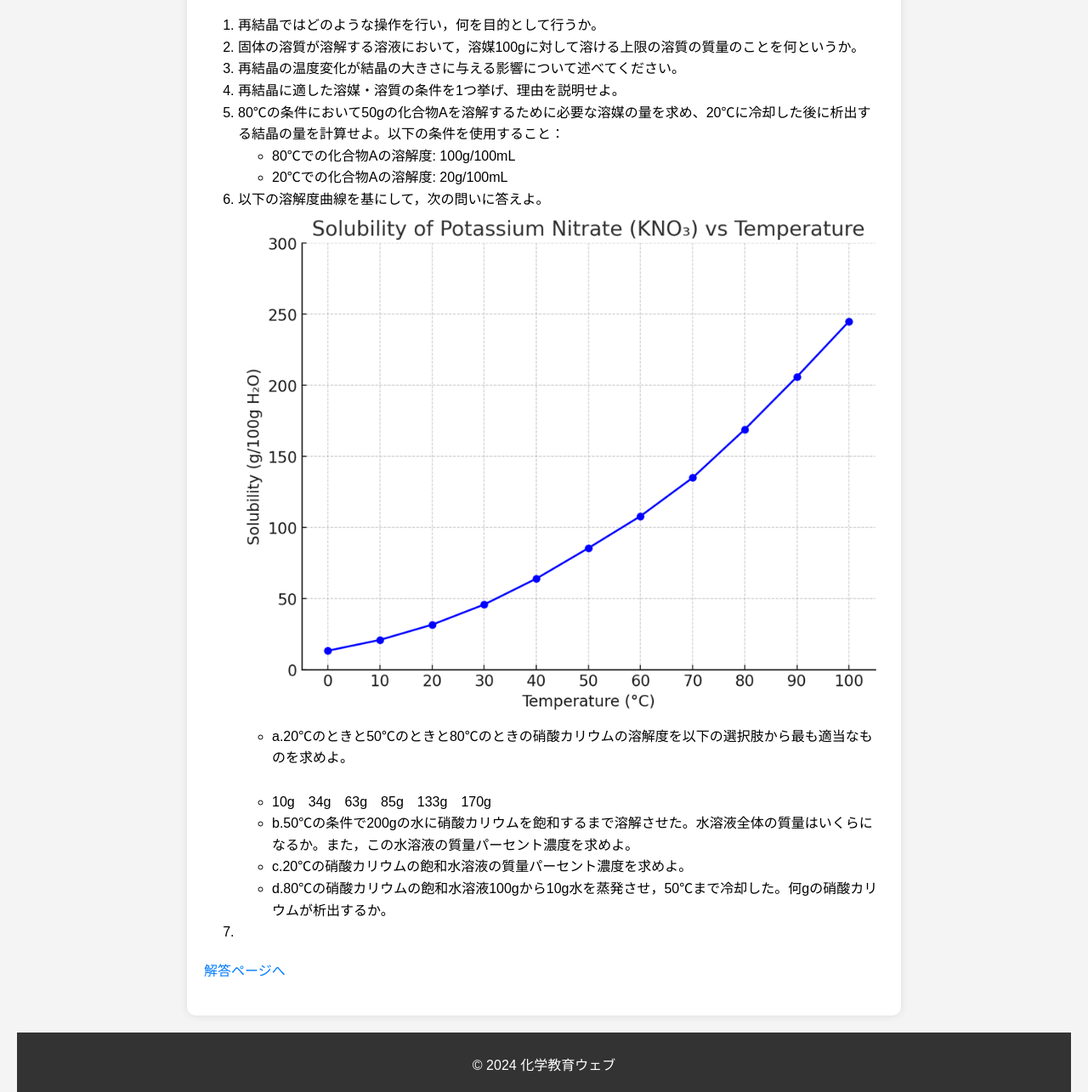
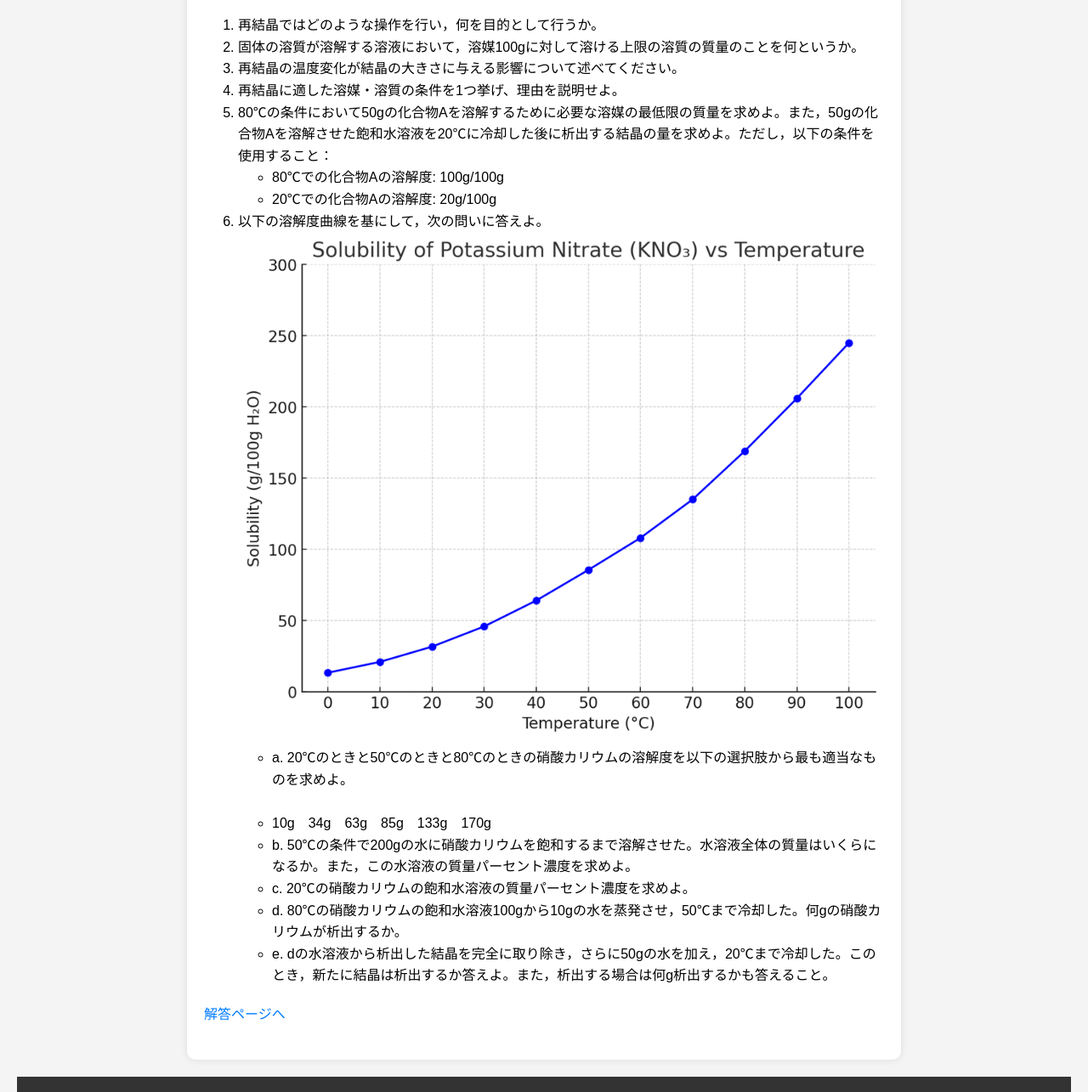
Before and after one commit to mikan1016/solubility-question, a plain HTML site: page index.html in a window 1280 px wide. Shown: the part 235-1520 px from the top of the page at 85% size. Drawn offline with Linux system fonts and the light colour scheme.

Commit message:
Update index.html

```diff
--- a/index.html
+++ b/index.html
@@ -69,24 +69,24 @@
             <li>再結晶の温度変化が結晶の大きさに与える影響について述べてください。</li>
             <li>再結晶に適した溶媒・溶質の条件を1つ挙げ、理由を説明せよ。</li>
             <li>
-                80℃の条件において50gの化合物Aを溶解するために必要な溶媒の量を求め、20℃に冷却した後に析出する結晶の量を計算せよ。以下の条件を使用すること：
+                80℃の条件において50gの化合物Aを溶解するために必要な溶媒の最低限の質量を求めよ。また，50gの化合物Aを溶解させた飽和水溶液を20℃に冷却した後に析出する結晶の量を求めよ。ただし，以下の条件を使用すること：
                 <ul>
-                    <li>80℃での化合物Aの溶解度: 100g/100mL</li>
-                    <li>20℃での化合物Aの溶解度: 20g/100mL</li>
+                    <li>80℃での化合物Aの溶解度: 100g/100g</li>
+                    <li>20℃での化合物Aの溶解度: 20g/100g</li>
                 </ul>
             </li>
             <li>
                 以下の溶解度曲線を基にして，次の問いに答えよ。
                 <br><img src="solubility_curve.png" alt="溶解度曲線">
                 <ul>
-                    <li>a.20℃のときと50℃のときと80℃のときの硝酸カリウムの溶解度を以下の選択肢から最も適当なものを求めよ。</li>
+                    <li>a. 20℃のときと50℃のときと80℃のときの硝酸カリウムの溶解度を以下の選択肢から最も適当なものを求めよ。</li>
                    　　　<li>10g　34g　63g　85g　133g　170g</li>
-                    <li>b.50℃の条件で200gの水に硝酸カリウムを飽和するまで溶解させた。水溶液全体の質量はいくらになるか。また，この水溶液の質量パーセント濃度を求めよ。</li>
-                    <li>c.20℃の硝酸カリウムの飽和水溶液の質量パーセント濃度を求めよ。</li>
-                    <li>d.80℃の硝酸カリウムの飽和水溶液100gから10g水を蒸発させ，50℃まで冷却した。何gの硝酸カリウムが析出するか。</li>
+                    <li>b. 50℃の条件で200gの水に硝酸カリウムを飽和するまで溶解させた。水溶液全体の質量はいくらになるか。また，この水溶液の質量パーセント濃度を求めよ。</li>
+                    <li>c. 20℃の硝酸カリウムの飽和水溶液の質量パーセント濃度を求めよ。</li>
+                    <li>d. 80℃の硝酸カリウムの飽和水溶液100gから10gの水を蒸発させ，50℃まで冷却した。何gの硝酸カリウムが析出するか。</li>
+                    <li>e. dの水溶液から析出した結晶を完全に取り除き，さらに50gの水を加え，20℃まで冷却した。このとき，新たに結晶は析出するか答えよ。また，析出する場合は何g析出するかも答えること。</li>
                 </ul>
             </li>
-            <li></li>
         </ol>
         <p><a href="answer.html">解答ページへ</a></p>
     </section>
```
